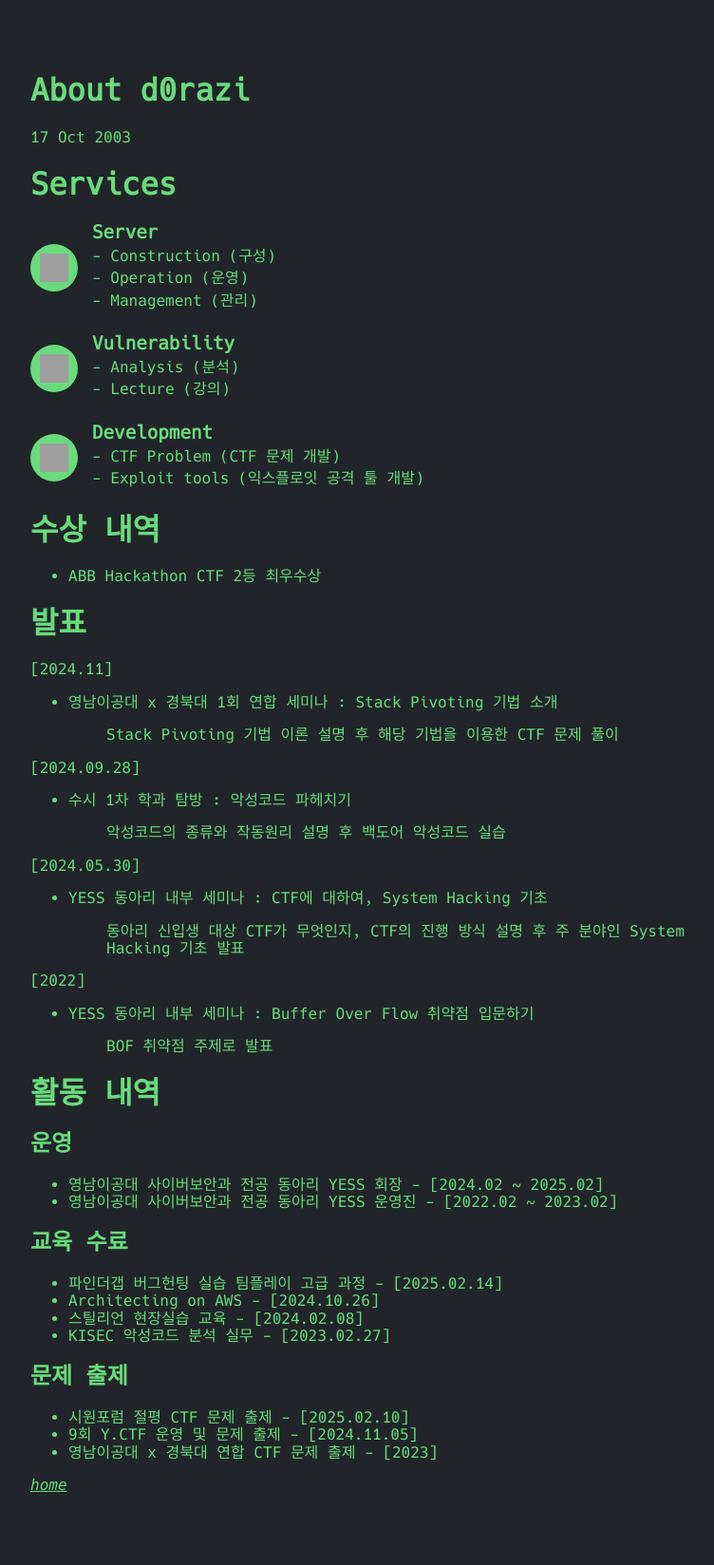
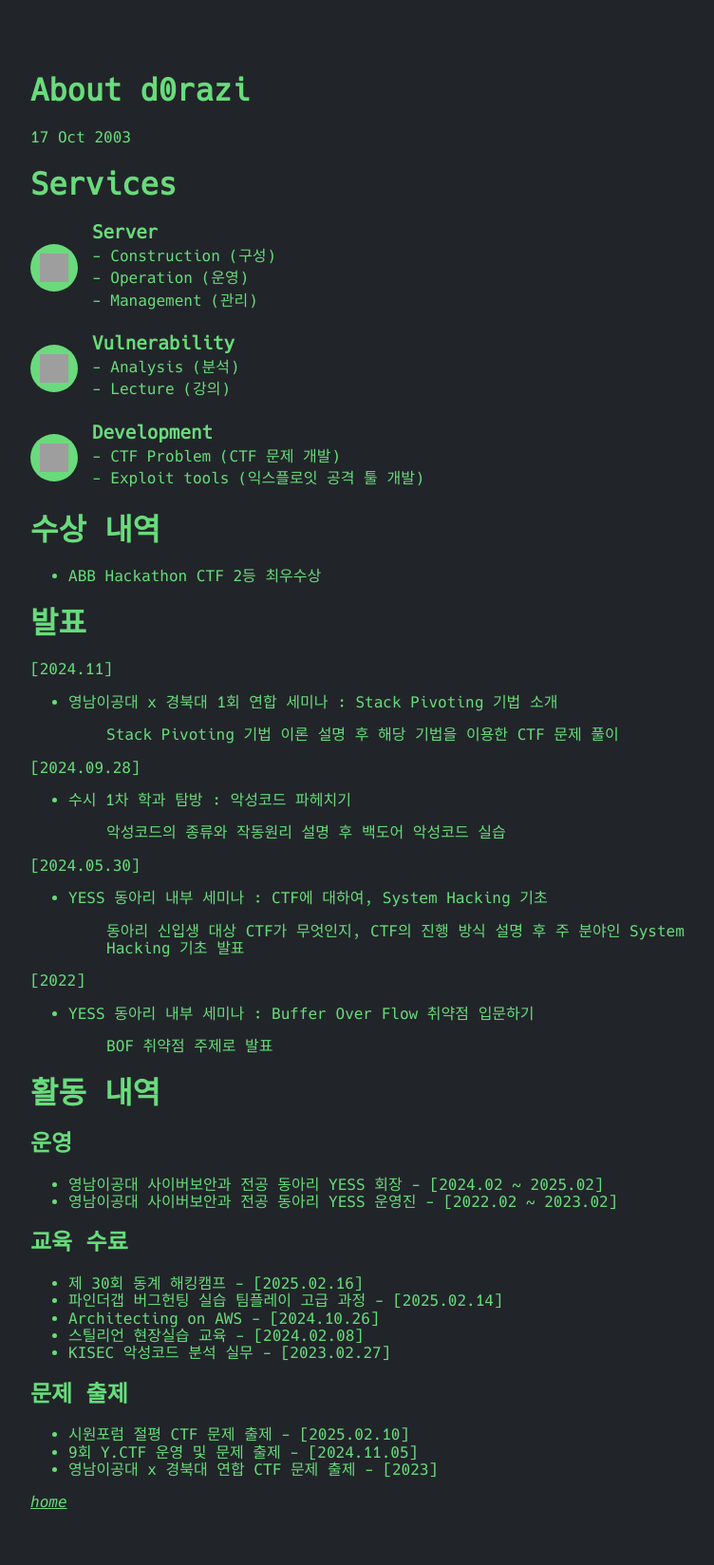
Before and after one commit to d0razi/d0razi.github.io, a Jekyll site: the page built from me.md, in a window 1280 px wide. Shown: the whole page at 95% size, without its empty margins (220-972 px from the left). Built offline with Jekyll 4.4.1, drawn with Linux system fonts in a browser that asks for light colours; grey boxes are pictures that could not be loaded.

Commit message:
add post

```diff
--- a/me.md
+++ b/me.md
@@ -34,6 +34,7 @@
 - 영남이공대 사이버보안과 전공 동아리 YESS 운영진 - [2022.02 ~ 2023.02]
 
 ## 교육 수료
+- 제 30회 동계 해킹캠프 - [2025.02.16]
 - 파인더갭 버그헌팅 실습 팀플레이 고급 과정 - [2025.02.14]
 - Architecting on AWS - [2024.10.26]
 - 스틸리언 현장실습 교육 - [2024.02.08]
```
